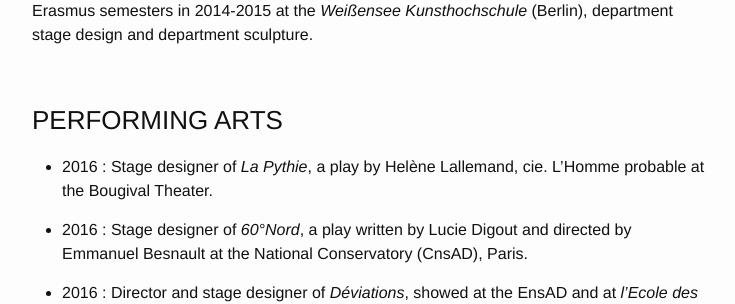
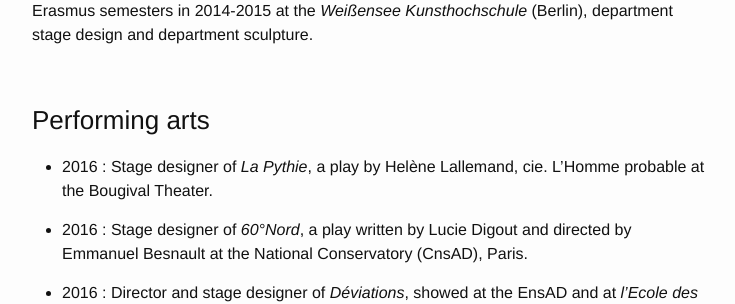
Before and after one commit to louiseds/louiseds.github.io, a Jekyll site: the page built from about.md, in a window 1280 px wide. Shown: the part 635-939 px from the top of the page, without its empty margins (268-1003 px from the left). Built offline with Jekyll 4.4.1, drawn with Linux system fonts in a browser that asks for light colours.

```diff
--- a/about.md
+++ b/about.md
@@ -16,7 +16,7 @@ Erasmus semesters in 2014-2015 at the _Weißensee Kunsthochschule_ (Berlin), dep
 
 <br>
 
-### PERFORMING ARTS
+### Performing arts
 
 * 2016 : Stage designer of _La Pythie_, a play by Helène Lallemand, cie. L’Homme probable at the Bougival Theater.
 
```
